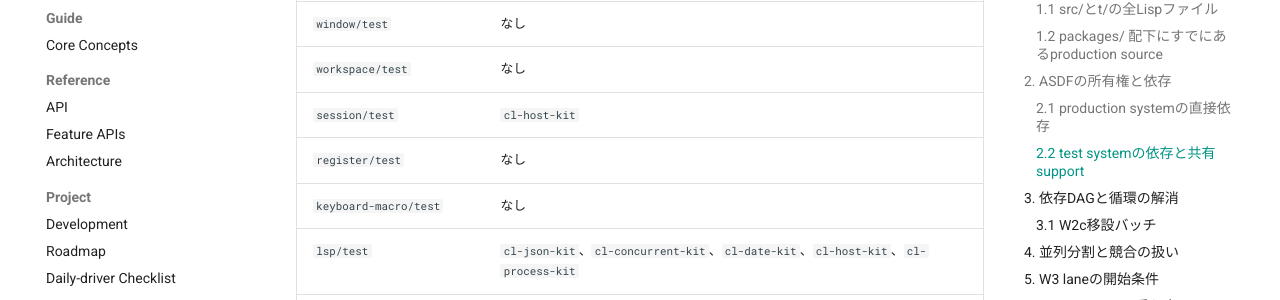
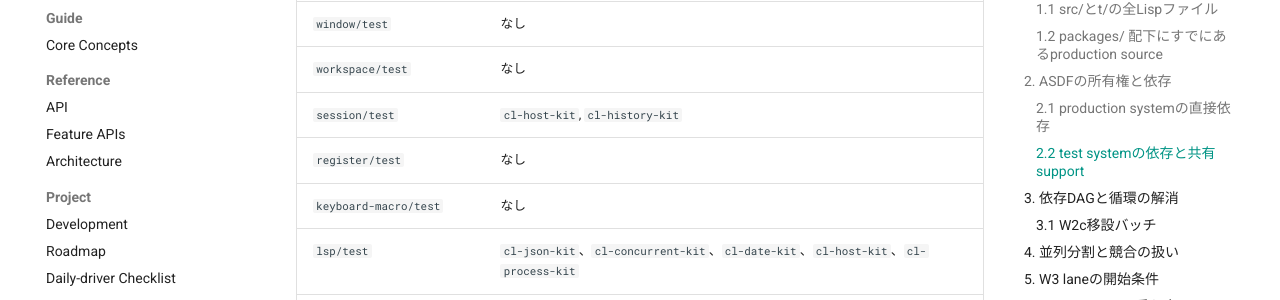
Before and after one commit to nerima-lisp/loom, an MkDocs documentation site: the page built from docs/src/notes/w2c-move-plan.md, in a window 1280 px wide and 900 px high, scrolled down 60403 px. Shown: the part 153-453 px from the top of the window. Built offline with MkDocs 1.6.1 and Material for MkDocs 9.7.7, drawn with Linux system fonts in a browser that asks for light colours; comment, search, counter and statistics services are not loaded.

Commit message:
fix(session): declare history test dependency

```diff
--- a/docs/src/notes/w2c-move-plan.md
+++ b/docs/src/notes/w2c-move-plan.md
@@ -639,7 +639,7 @@ test packageをslice別に分ける案は、全testのpackage宣言とfixture共
 | `bookmark/test` | `cl-host-kit` |
 | `window/test` | なし |
 | `workspace/test` | なし |
-| `session/test` | `cl-host-kit` |
+| `session/test` | `cl-host-kit`, `cl-history-kit` |
 | `register/test` | なし |
 | `keyboard-macro/test` | なし |
 | `lsp/test` | `cl-json-kit`、`cl-concurrent-kit`、`cl-date-kit`、`cl-host-kit`、`cl-process-kit` |
```
Also changed, not shown: 1 other file.
